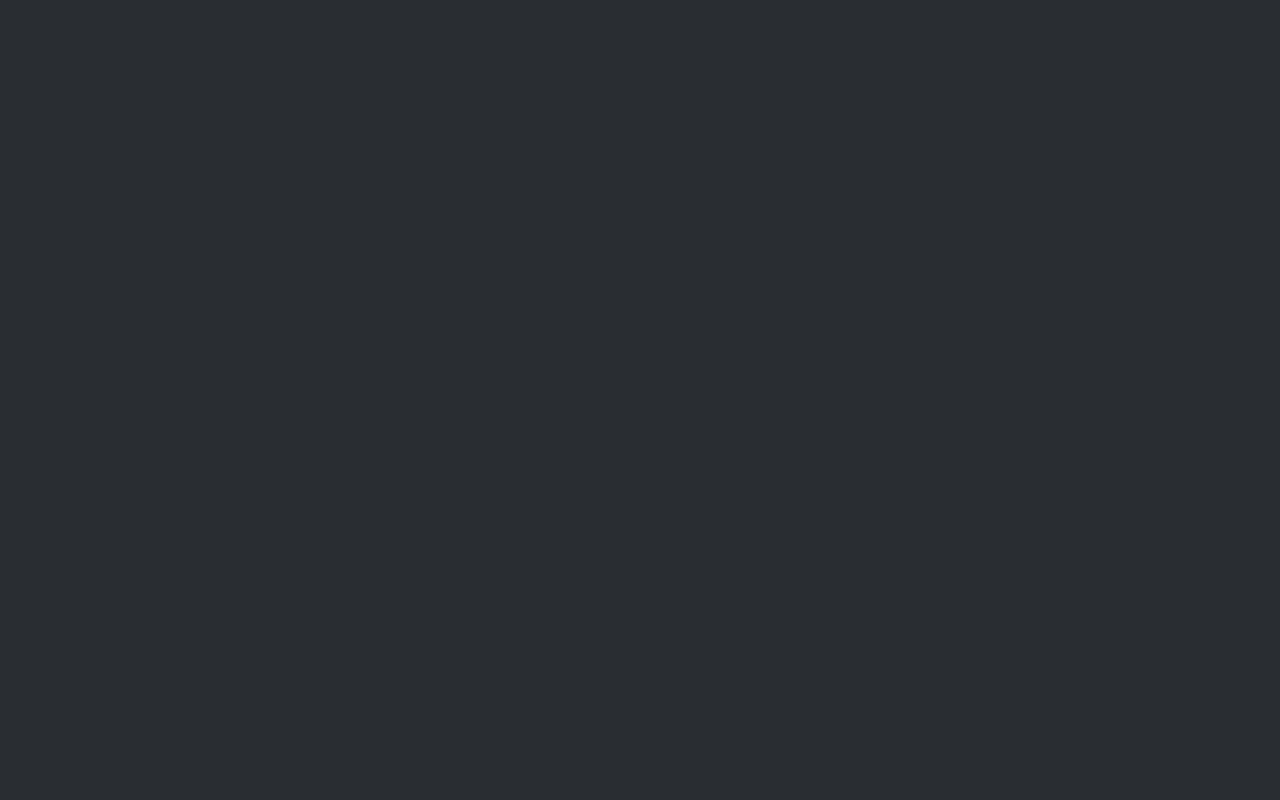
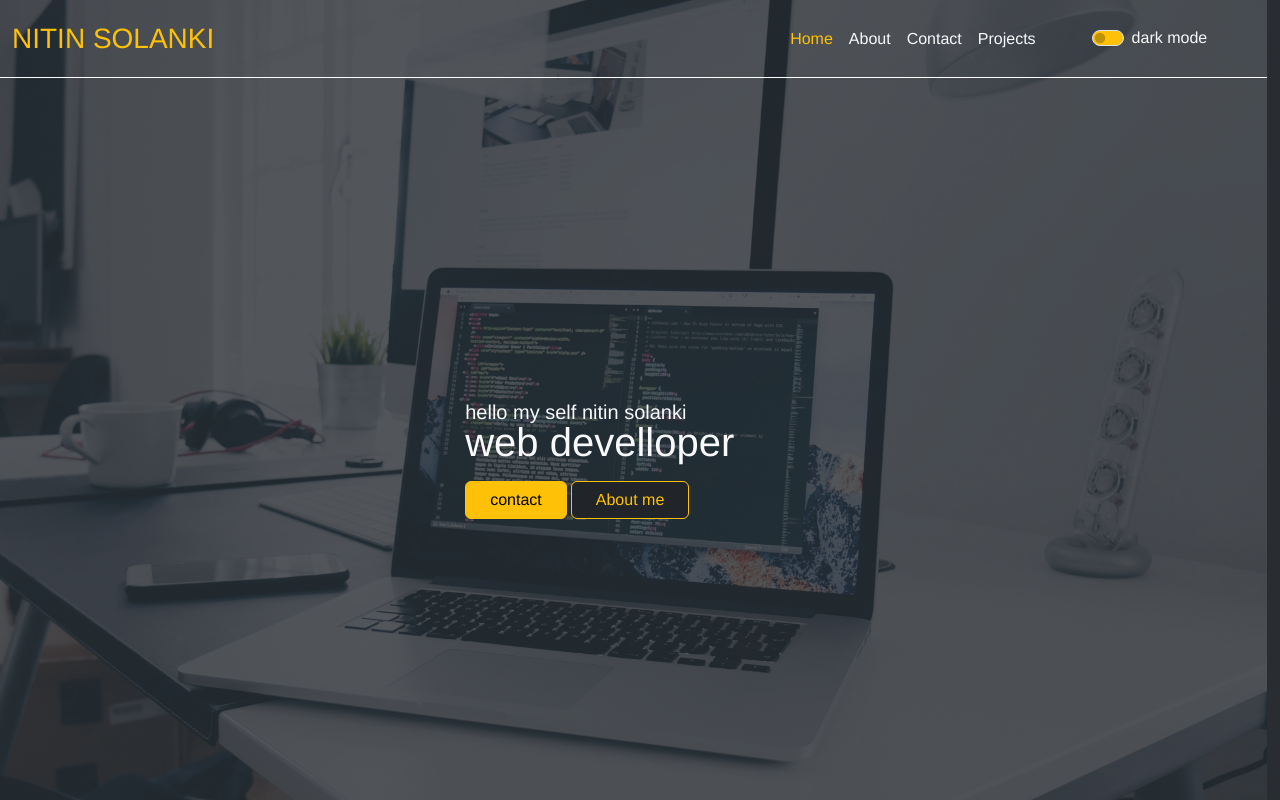
Before and after one commit to nitinsolanki1/portfolio1, a React (Vite) app: page / in a window 1280 px wide. Before the commit this address had no page. Built offline with nearby package versions, Linux system fonts and the light colour scheme.

Commit message:
remove extra code

```diff
--- a/src/App.jsx
+++ b/src/App.jsx
@@ -52,10 +52,10 @@ const projectArr = [
 
       <div className='app' style={{backgroundColor :md.background}}>
       <Routes>
-        <Route exact path='/test' element={<Home md={md} projectArr={projectArr} setmd={setmd} />} />
-        <Route exact path='/test/about' element={<About  md={md} />} />
-        <Route exact path='/test/contact' element={<Contact md={md} setmd={setmd} />} />
-        <Route exact path='/test/projects' element={<Projects md={md} projectArr={projectArr} setmd={setmd} />} />
+        <Route exact path='/' element={<Home md={md} projectArr={projectArr} setmd={setmd} />} />
+        <Route exact path='/about' element={<About  md={md} />} />
+        <Route exact path='/contact' element={<Contact md={md} setmd={setmd} />} />
+        <Route exact path='/projects' element={<Projects md={md} projectArr={projectArr} setmd={setmd} />} />
       </Routes>
     </div>
   )
--- a/src/components/Header/Header.jsx
+++ b/src/components/Header/Header.jsx
@@ -25,16 +25,16 @@ const  handelMode = ()=>{
     <div className="collapse  navbar-collapse" id="navbarSupportedContent">
       <ul className={`navbar-nav   ms-auto me-5 mb-2 mb-lg-0`}>
       <li className="nav-item ">
-          <Link className={`nav-link  text-${current===1 ? "warning" : md.color} `} aria-current="page" to="/test" >Home</Link>
+          <Link className={`nav-link  text-${current===1 ? "warning" : md.color} `} aria-current="page" to="/" >Home</Link>
         </li>
         <li className="nav-item">
-          <Link className={`nav-link   text-${current===2 ? "warning" :  md.color} `}  to="/test/about" >About</Link>
+          <Link className={`nav-link   text-${current===2 ? "warning" :  md.color} `}  to="/about" >About</Link>
         </li>
         <li className="nav-item">
-          <Link className={`nav-link   text-${current===3 ? "warning" :  md.color} `} aria-current="/test/page" to="/test/contact" >Contact</Link>
+          <Link className={`nav-link   text-${current===3 ? "warning" :  md.color} `} aria-current="/page" to="/contact" >Contact</Link>
         </li>
         <li className="nav-item">
-          <Link className={`nav-link  text-${current===4 ? "warning" :  md.color} `} aria-current="page" to="/test/projects" >Projects</Link>
+          <Link className={`nav-link  text-${current===4 ? "warning" :  md.color} `} aria-current="page" to="/projects" >Projects</Link>
         </li>
         <div style={{alignContent:"center"}} className="ms-5 text-light  nav-item form-check form-switch">
                   <input onClick={handelMode} className={` bg-warning  form-check-input `} type="checkbox" />
--- a/vite.config.js
+++ b/vite.config.js
@@ -4,5 +4,5 @@ import react from '@vitejs/plugin-react'
 // https://vitejs.dev/config/
 export default defineConfig({
   plugins: [react()],
-  base: '/test', // Replace with your repository name
+  base: '/', // Replace with your repository name
 })
```
